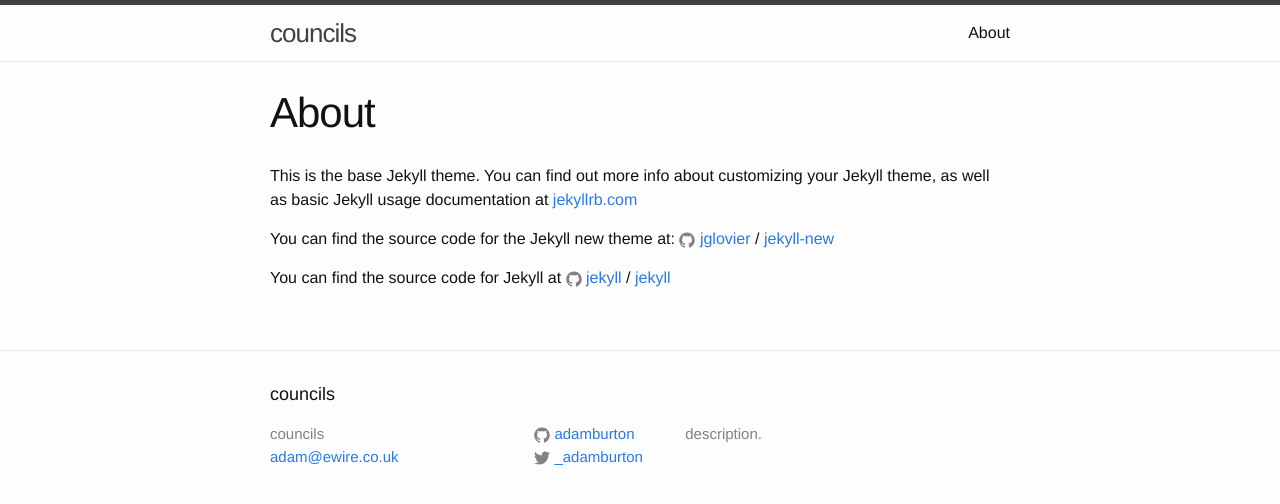
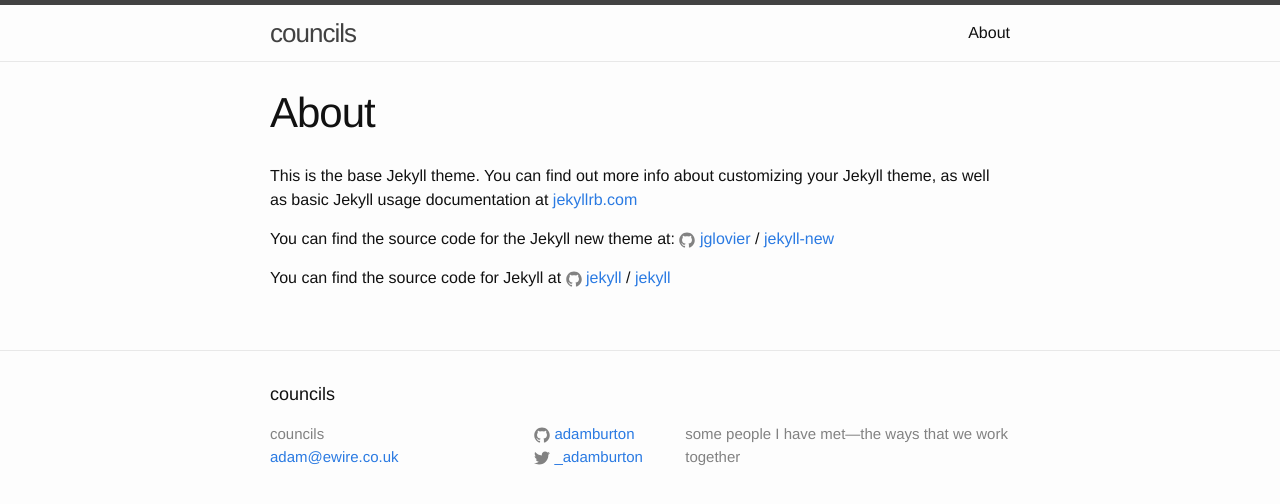
Before and after one commit to adamburton/councils, a Jekyll site: the page built from about.md, in a window 1280 px wide. Shown: the top 504 px of the page. Built offline with Jekyll 4.4.1, drawn with Linux system fonts in a browser that asks for light colours.

Commit message:
edit description

```diff
--- a/_config.yml
+++ b/_config.yml
@@ -9,7 +9,7 @@
 title: councils
 email: adam@ewire.co.uk
 description: > # this means to ignore newlines until "baseurl:"
-  description.
+  some people I have met—the ways that we work together
 baseurl: "" # the subpath of your site, e.g. /blog
 url: "http://yourdomain.com" # the base hostname & protocol for your site
 twitter_username: _adamburton
```
